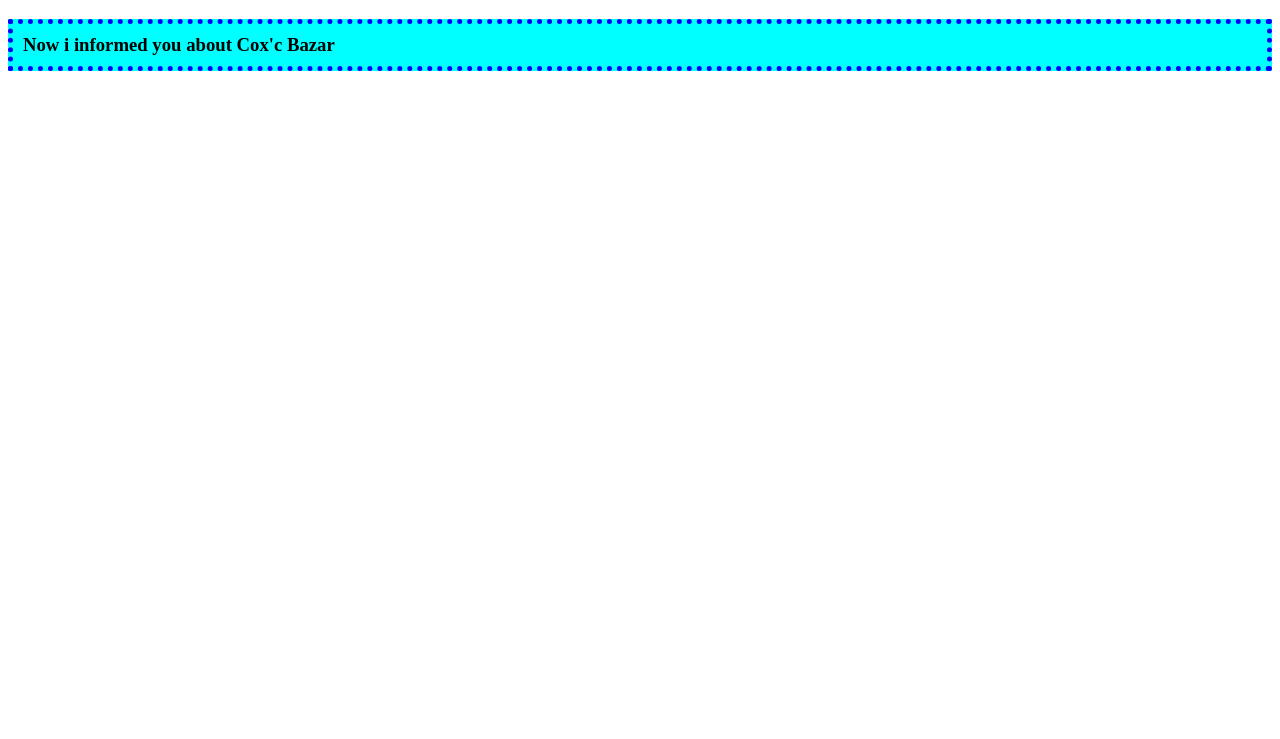
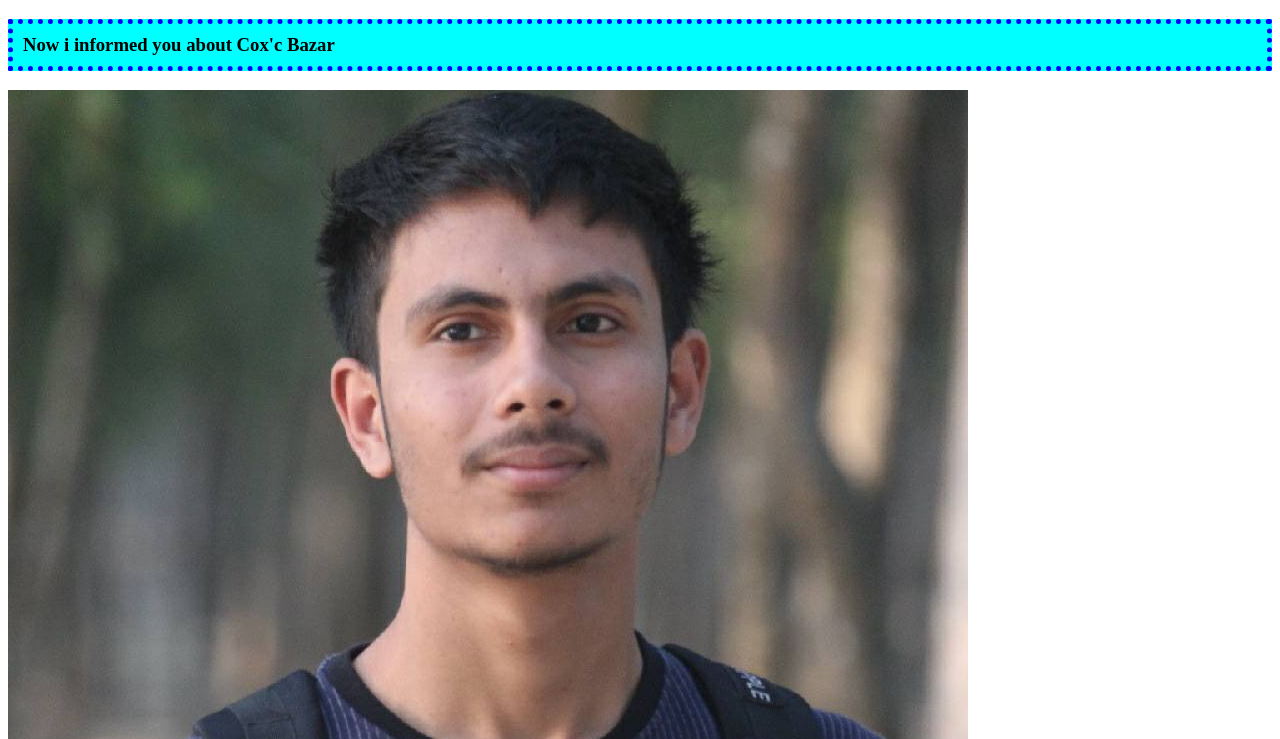
Before and after one commit to mahmud1618/my-second-repo, a plain HTML site: page index.html in a window 1280 px wide. Shown: the part 61-800 px from the top of the page. Drawn offline with Linux system fonts and the light colour scheme.

Commit message:
pic added

```diff
--- a/index.html
+++ b/index.html
@@ -10,5 +10,6 @@
 <body>
     <h1>Welcome To My Traveling Blog</h1>
     <h3>Now i informed you about Cox'c Bazar</h3>
+    <img src="image/mahmud.jpg" alt="">
 </body>
 </html>
```
Also changed, not shown: image/mahmud.jpg (added).
